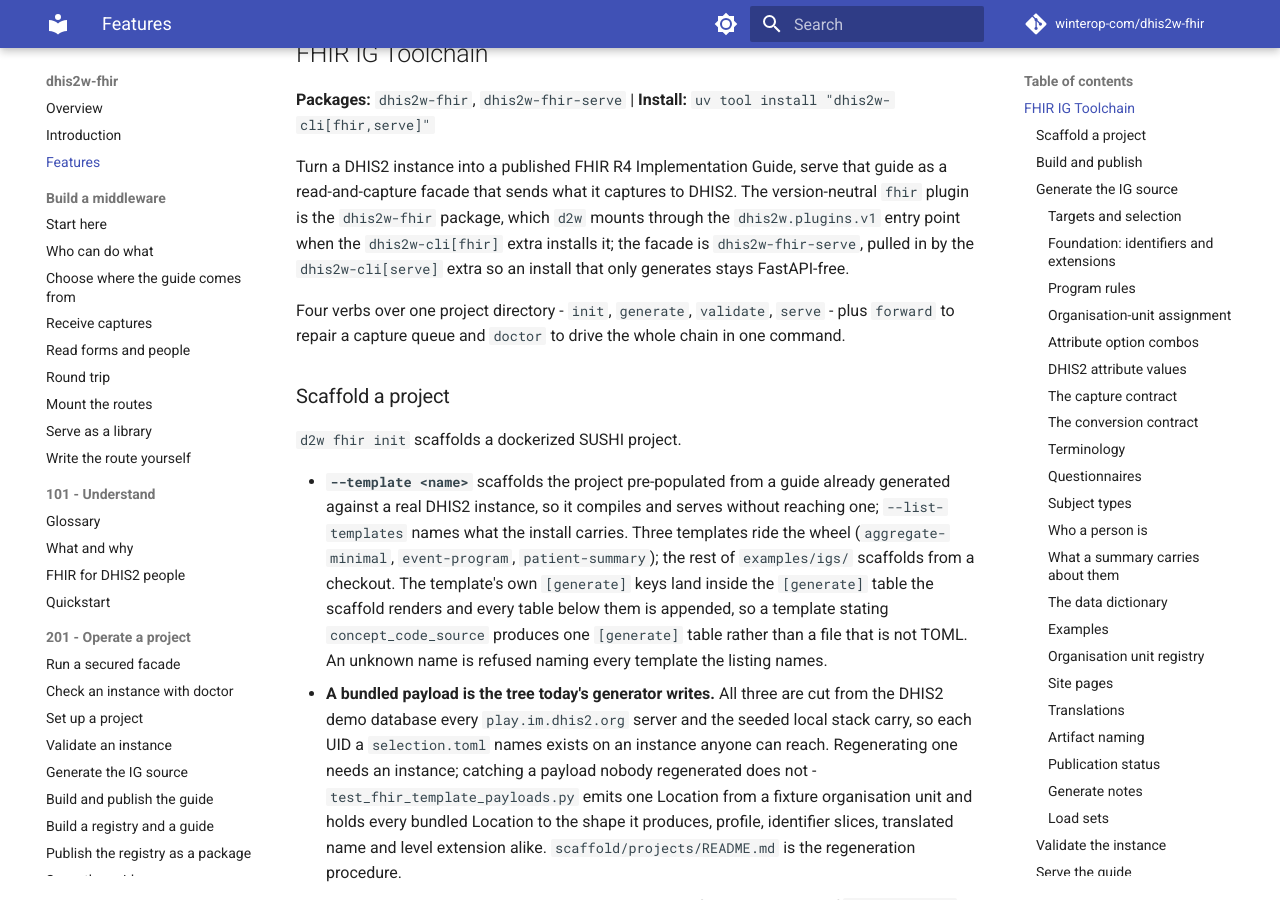
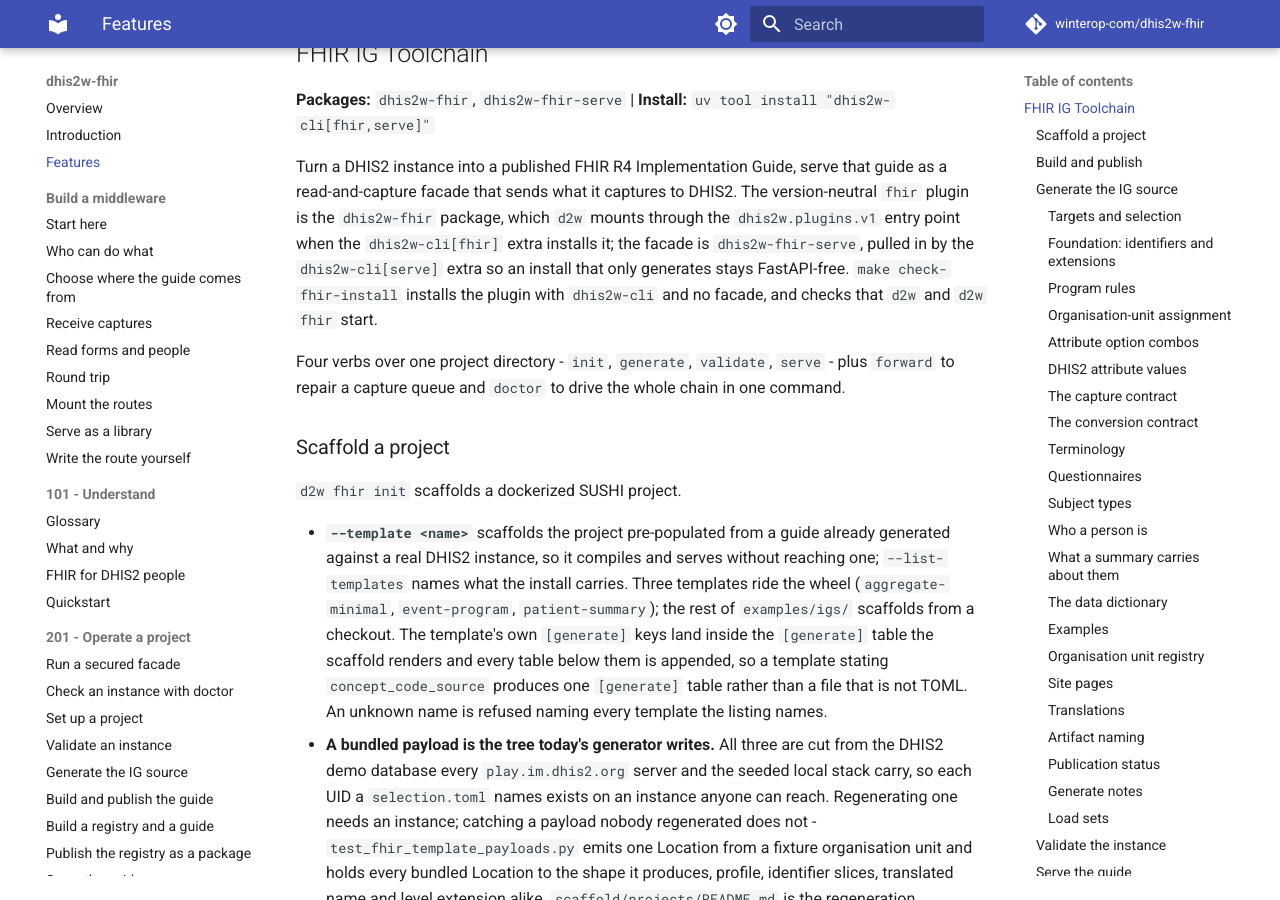
Before and after one commit to winterop-com/dhis2w-fhir, an MkDocs documentation site: the page built from docs/features.md, in a window 1280 px wide and 900 px high, scrolled down 312 px. Built offline with MkDocs 1.6.1 and Material for MkDocs 9.7.7, drawn with Linux system fonts in a browser that asks for light colours; comment, search, counter and statistics services are not loaded.

Commit message:
ci: check that d2w starts with the plugin installed without the facade
make check-fhir-install builds the dhis2w-fhir and engine wheels, installs them with dhis2w-cli and no dhis2w-fhir-serve, and runs d2w --version and d2w fhir --help. CI runs it beside check-engine-install.

```diff
--- a/docs/features.md
+++ b/docs/features.md
@@ -16,6 +16,8 @@
 mounts through the `dhis2w.plugins.v1` entry point when the `dhis2w-cli[fhir]`
 extra installs it; the facade is `dhis2w-fhir-serve`, pulled in by the
 `dhis2w-cli[serve]` extra so an install that only generates stays FastAPI-free.
+`make check-fhir-install` installs the plugin with `dhis2w-cli` and no facade, and checks
+that `d2w` and `d2w fhir` start.
 
 Four verbs over one project directory - `init`, `generate`, `validate`,
 `serve` - plus `forward` to repair a capture queue and `doctor` to drive the whole
```
Also changed, not shown: 2 other files.
